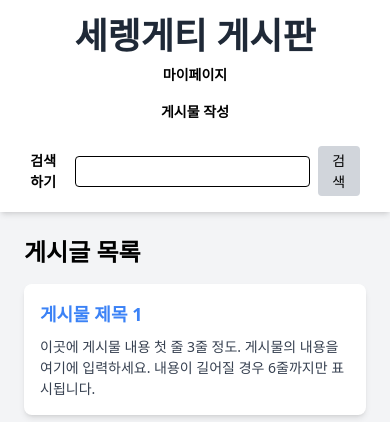
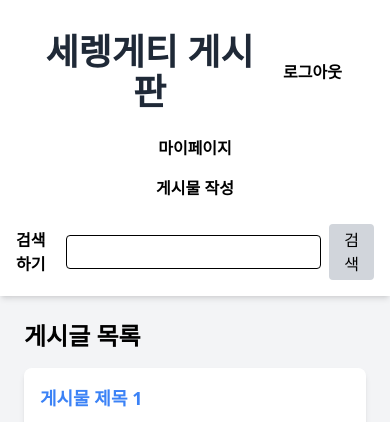
Before and after one commit to skcy1515/Code-Safari-5, a Flask app: template templates/Main.html in a window 390 px wide. Shown: the top 422 px of the page. Run offline with Flask 3, Linux system fonts and the light colour scheme; the template is opened without the code that fills it, so the values that code supplies are empty; some libraries are stand-ins or nearby versions.

Commit message:
로그아웃 버튼 만듦

```diff
--- a/templates/Main.html
+++ b/templates/Main.html
@@ -29,9 +29,9 @@
         -webkit-box-orient: vertical;
         overflow: hidden;
       }
-      @media screen and (max-width: 767px) {
-        body {
-          font-size: 14px;
+      @media (max-width: 639px) {
+        h1 {
+          font-size: 1.5rem; /* 모바일에서 더 작은 크기 적용 */
         }
       }
     </style>
@@ -39,20 +39,30 @@
 
   <body class="bg-gray-100">
     <header class="bg-white shadow-md p-4 flex flex-col items-center">
-      <h1 class="text-4xl font-bold text-gray-800 text-center">
+      <div class="flex justify-between items-center w-full p-4">
+        <h1
+          class="text-4xl font-bold text-gray-800 text-center flex-1"
+        >
           세렝게티 게시판
         </h1>
+        <button
+          id="logOutBtn"
+          class="hover:text-red-500 active:text-red-700 duration-300 ease-in-out text-black px-4 py-2 font-bold"
+        >
+          로그아웃
+        </button>
+      </div>
+
       <div>
         <button
           id="myPageBtn"
-        class="hover:text-blue-500 active:text-blue-700 duration-300 ease-in-out w-full sm:w-auto text-center text-black px-4 py-2 font-bold 700 text-center "
+          class="hover:text-blue-500 active:text-blue-700 duration-300 ease-in-out w-full sm:w-auto text-center text-black px-4 py-2 font-bold 700 text-center"
         >
           마이페이지
         </button>
         <button
           id="addCardBtn"
-      class="hover:text-blue-500 active:text-blue-700 duration-300 ease-in-out w-full sm:w-auto text-center text-black px-4 py-2 font-bold 700 text-center
-       "
+          class="hover:text-blue-500 active:text-blue-700 duration-300 ease-in-out w-full sm:w-auto text-center text-black px-4 py-2 font-bold 700 text-center"
         >
           게시물 작성
         </button>
@@ -68,11 +78,10 @@
         />
         <button
           id="searchBtn"
-          class="bg-gray-300 px-3 py-1 rounded hover:bg-gray-400 "
+          class="bg-gray-300 px-3 py-1 rounded hover:bg-gray-400"
         >
           검색
         </button>
-
       </div>
     </header>
 
@@ -90,7 +99,6 @@
       <!-- 로딩 스피너 -->
       <div id="loading" class="text-center hidden mt-4">
         <span class="text-gray-500">더 불러오는 중...</span>
-
       </div>
     </section>
 
@@ -104,7 +112,18 @@
           window.location.href = "mypage.html";
         });
       });
+      $(document).ready(function () {
+        $("#logOutBtn").click(function () {
+         var ret =confirm("로그아웃 하시겠습니까?");
+         if(ret==true){
+            //여기에 로그아웃 기능 구현하기
+         }
+         else{
+            return;
+         }
 
+        });
+      });
       $(document).ready(function () {
         $("#addCardBtn").click(function () {
           window.location.href = "post.html";
@@ -118,6 +137,7 @@
         //           $(this).toggle(title.includes(searchText));
         //       });
         //   });
+
         //찬영아 더미 데이터 들어가있는거라 지우고 하면 된다.
         generateDummyData(30);
         loadMoreArticles();
```
Lines whose indentation alone changed are shown as unchanged.
